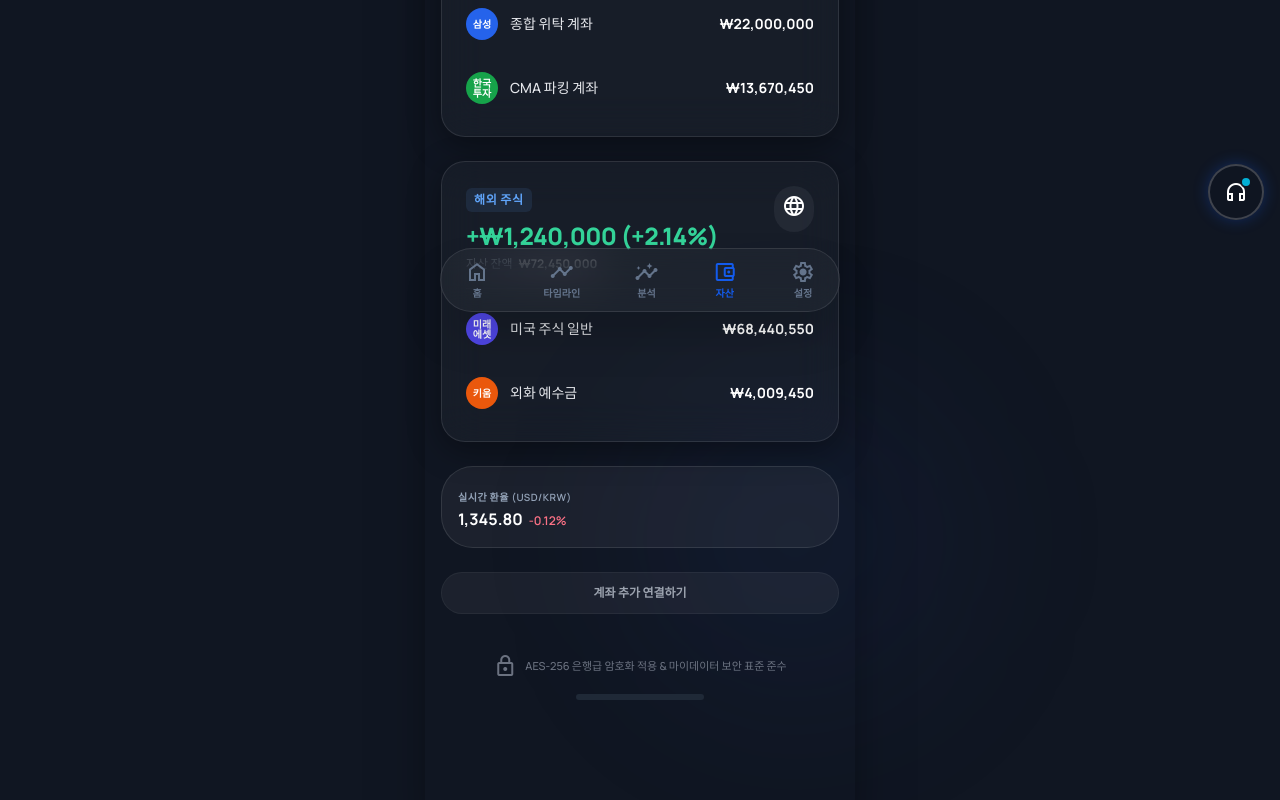
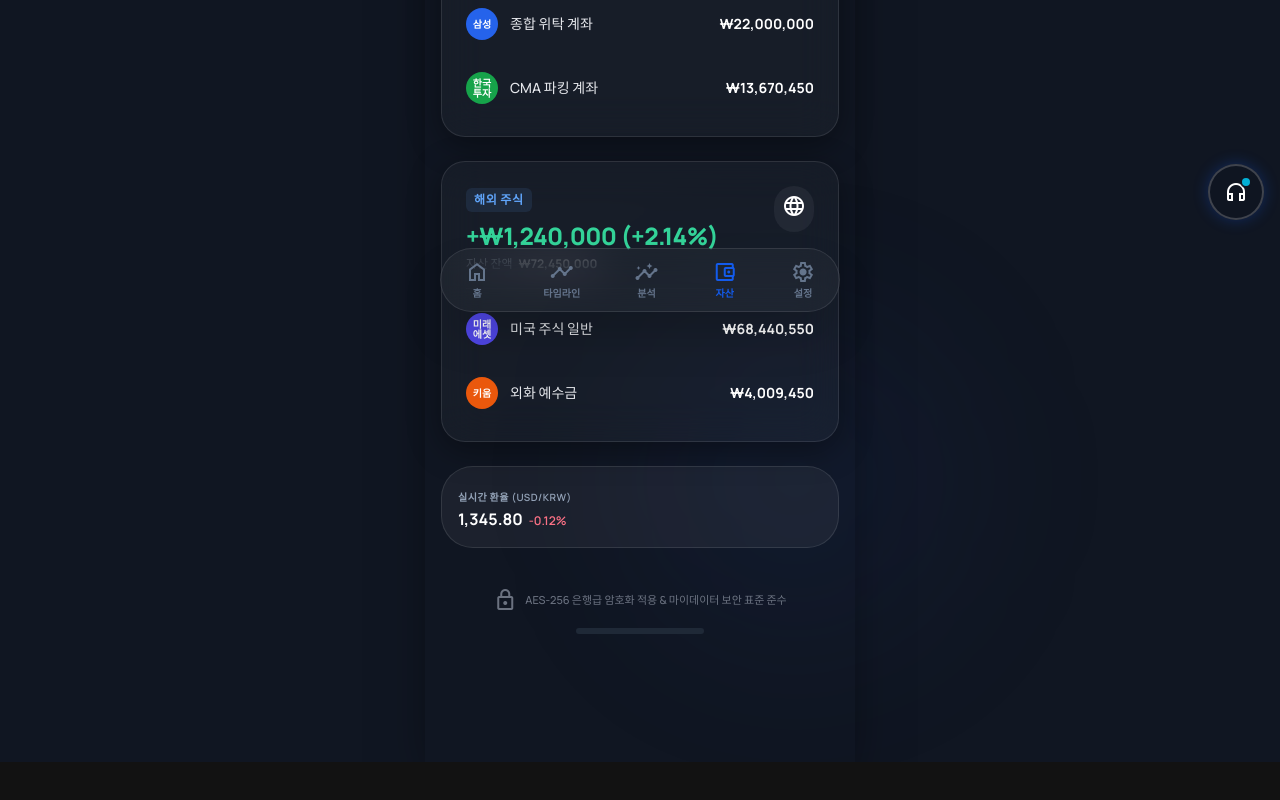
Before and after one commit to KOSCOM-TEAM1/frontend, a React (Vite) app: page /assets in a window 1280 px wide. Shown: the part 464-1264 px from the top of the page. After the commit the page ends 1226 px from the top, so only its background shows below. Built offline with nearby package versions, Linux system fonts and the light colour scheme; a web font is replaced by a local one.

Commit message:
Fix : 추가 계좌 연결하기 버튼 삭제 완료

```diff
--- a/src/pages/TotalAssetInventory.jsx
+++ b/src/pages/TotalAssetInventory.jsx
@@ -188,10 +188,6 @@ function TotalAssetInventory() {
                 </span>
               </div>
             </div>
-
-            <button className="w-full mt-6 py-3 bg-white/5 hover:bg-white/10 rounded-xl text-xs font-bold text-gray-400 transition-all border border-white/5 hover:border-white/20 hover:scale-[1.02] active:scale-95">
-              계좌 추가 연결하기
-            </button>
           </div>
 
           <div className="p-6 text-center space-y-4 mt-4 pb-32">
```
